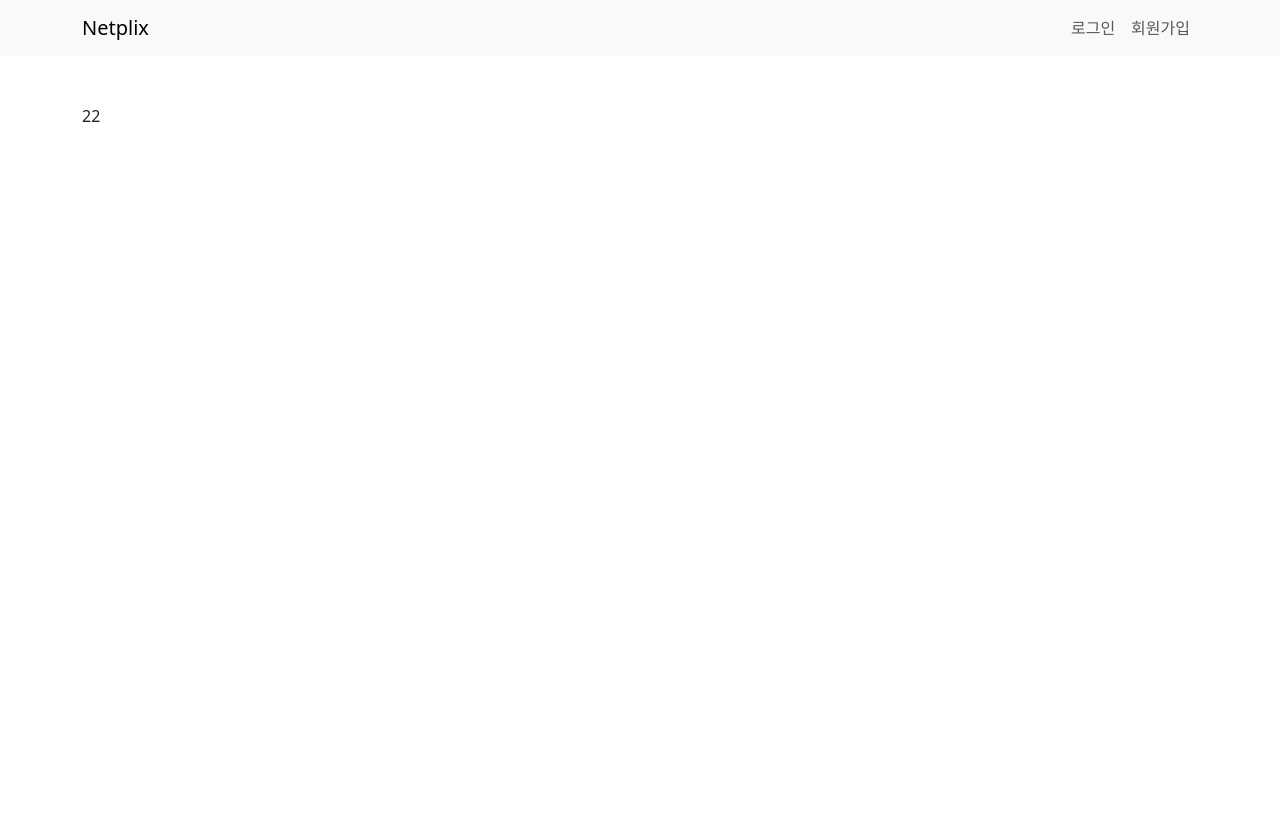
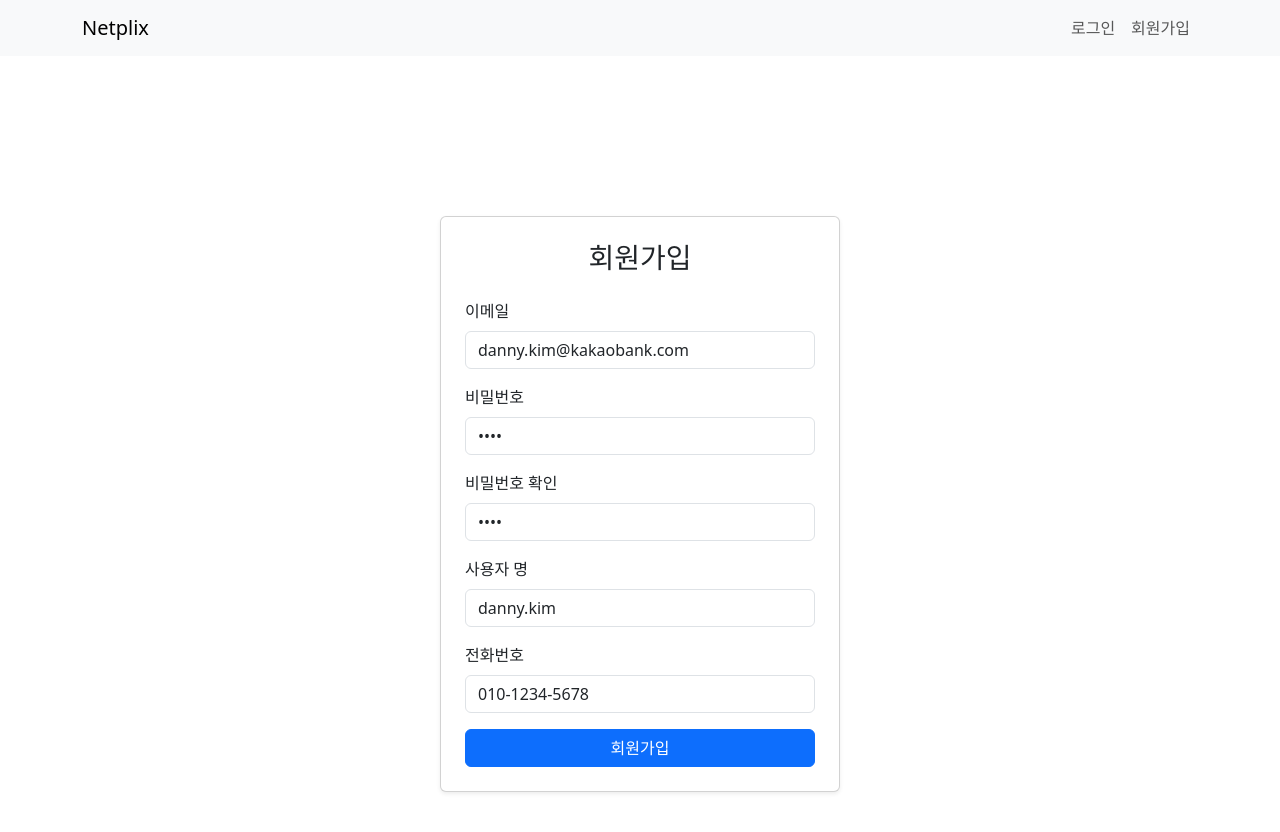
Before and after one commit to postwo/Netplix2-Front, a React (Create React App) app: page /signup in a window 1280 px wide. Shown: the top 832 px of the page. Before the commit the page ends 800 px from the top, so only its background shows below. Built offline with nearby package versions, Linux system fonts and the light colour scheme.

Commit message:
axios와 부트스트랩을 통해 로그인,회원가입 페이지 구현

```diff
--- a/src/pages/Login.js
+++ b/src/pages/Login.js
@@ -1,6 +1,80 @@
-function Login() {
+import React, {useState} from 'react';
+import { useNavigate } from 'react-router-dom';
+import axios from 'axios';
+import 'bootstrap/dist/css/bootstrap.min.css';
+
+function Login({ setIsLoggedIn }) {
+    const [username, setUsername] = useState('danny.kim@kakaobank.com');
+    const [password, setPassword] = useState('');
+
+    const navigate = useNavigate();  // 페이지 이동을 위한 useNavigate 훅 사용
+
+    const handleSubmit = async (e) => {
+        e.preventDefault();
+        try {
+            // /login API에 POST 요청
+            const response = await axios.post('http://localhost:8080/api/v1/auth/login', {
+                email: username,
+                password
+            });
+
+            if (!response.data.success) {
+                alert('로그인 실패. ' + response.data.code);
+            } else {
+                // 응답이 성공하면 로그인 처리 (토큰 저장 등)
+                // 예: localStorage에 토큰 저장
+                localStorage.setItem('token', response.data.data.accessToken);
+                localStorage.setItem('refresh_token', response.data.data.refreshToken);
+                // 이후 페이지 이동 또는 로그인 처리 로직 추가
+                setIsLoggedIn(true)
+                // 예: 대시보드로 이동
+                navigate('/dashboard');
+            }
+        } catch (error) {
+            // 오류 처리
+            console.error('Login failed:', error);
+            alert('로그인 실패: 사용자 정보가 일치하지 않습니다.');
+        }
+    };
+
+    const handleKakaoLogin = () => {
+        window.location.href = `http://localhost:8080/oauth2/authorization/kakao`;  // 카카오 로그인 페이지로 리디렉션
+    };
+
     return (
-        <div>1111</div>
+        <div className="container d-flex justify-content-center align-items-center vh-100">
+            <div className="card shadow-sm p-4" style={{width: '100%', maxWidth: '400px'}}>
+                <h3 className="text-center mb-4">로그인</h3>
+                <form onSubmit={handleSubmit}>
+                    <div className="mb-3">
+                        <label htmlFor="username" className="form-label">Username</label>
+                        <input
+                            type="text"
+                            className="form-control"
+                            id="username"
+                            value={username}
+                            onChange={(e) => setUsername(e.target.value)}
+                        />
+                    </div>
+                    <div className="mb-3">
+                        <label htmlFor="password" className="form-label">Password</label>
+                        <input
+                            type="password"
+                            className="form-control"
+                            id="password"
+                            value={password}
+                            onChange={(e) => setPassword(e.target.value)}
+                        />
+                    </div>
+                    <button type="submit" className="btn btn-primary w-100">
+                        로그인
+                    </button>
+                </form>
+                <button onClick={handleKakaoLogin} className="btn btn-warning w-100 mt-3">
+                    카카오로 로그인
+                </button>
+            </div>
+        </div>
     );
 }
 
--- a/src/pages/Signup.js
+++ b/src/pages/Signup.js
@@ -1,6 +1,107 @@
+import React, { useState } from 'react';
+import axios from 'axios';
+import 'bootstrap/dist/css/bootstrap.min.css';
+import {useNavigate} from "react-router-dom";
+
 function Signup() {
+    const [username, setUsername] = useState('danny.kim');
+    const [email, setEmail] = useState('danny.kim@kakaobank.com');
+    const [password1, setPassword1] = useState('1234');
+    const [password2, setPassword2] = useState('1234');
+    const [phone, setPhone] = useState('010-1234-5678');
+
+    const navigate = useNavigate();  // 페이지 이동을 위한 useNavigate 훅 사용
+
+    const handleSubmit = async (e) => {
+        e.preventDefault();
+        try {
+            // /login API에 POST 요청
+            const response = await axios.post('http://localhost:8080/api/v1/user/register', {
+                username,
+                password: password1,
+                email,
+                phone
+            });
+
+            // 로그인 성공 시 대시보드로 이동
+            if (response.status === 200) {
+                // 토큰 또는 로그인 성공 메시지 처리
+                localStorage.setItem('token', response.data.token);
+                navigate('/dashboard');  // 대시보드로 이동
+            }
+        } catch (error) {
+            // 오류 처리
+            console.error('register failed:', error);
+            alert('회원가입 실패');
+        }
+    };
+
     return (
-        <div>22</div>
+        <div className="container d-flex justify-content-center align-items-center vh-100">
+            <div className="card shadow-sm p-4" style={{ width: '100%', maxWidth: '400px' }}>
+                <h3 className="text-center mb-4">회원가입</h3>
+                <form onSubmit={handleSubmit}>
+                    <div className="mb-3">
+                        <label htmlFor="email" className="form-label">이메일</label>
+                        <input
+                            type="email"
+                            className="form-control"
+                            id="email"
+                            value={email}
+                            onChange={(e) => setEmail(e.target.value)}
+                            required
+                        />
+                    </div>
+                    <div className="mb-3">
+                        <label htmlFor="password1" className="form-label">비밀번호</label>
+                        <input
+                            type="password"
+                            className="form-control"
+                            id="password1"
+                            value={password1}
+                            onChange={(e) => setPassword1(e.target.value)}
+                            required
+                        />
+                    </div>
+                    <div className="mb-3">
+                        <label htmlFor="password2" className="form-label">비밀번호 확인</label>
+                        <input
+                            type="password"
+                            className="form-control"
+                            id="password2"
+                            value={password2}
+                            onChange={(e) => setPassword2(e.target.value)}
+                            required
+                        />
+                    </div>
+                    <div className="mb-3">
+                        <label htmlFor="username" className="form-label">사용자 명</label>
+                        <input
+                            type="text"
+                            className="form-control"
+                            id="username"
+                            value={username}
+                            onChange={(e) => setUsername(e.target.value)}
+                            required
+                        />
+                    </div>
+                    <div className="mb-3">
+                        <label htmlFor="phone" className="form-label">전화번호</label>
+                        <input
+                            type="text"
+                            className="form-control"
+                            id="phone"
+                            value={phone}
+                            onChange={(e) => setPhone(e.target.value)}
+                            required
+                        />
+                    </div>
+                    <button type="submit" className="btn btn-primary w-100">
+                        회원가입
+                    </button>
+                </form>
+            </div>
+        </div>
     );
 }
 
```
Also changed, not shown: 1 other file (tests, documents, lock files or other folders).
